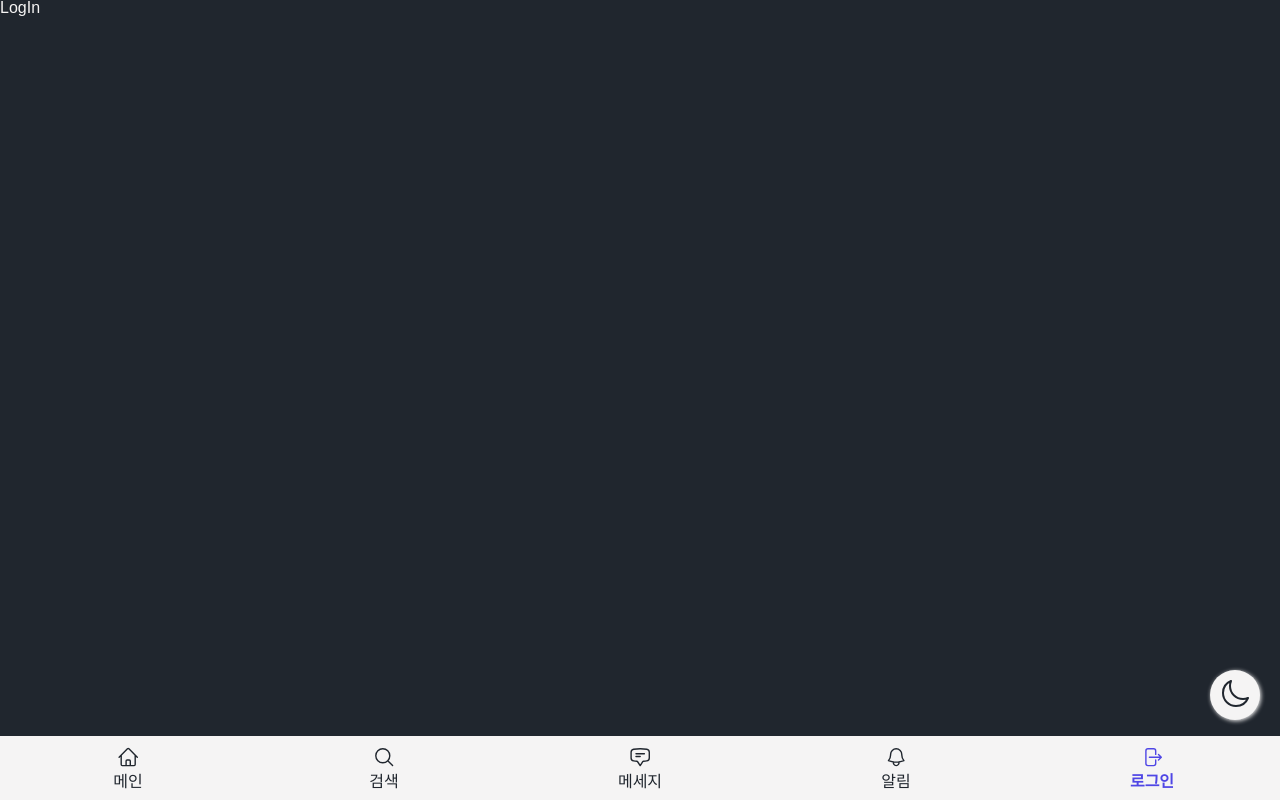
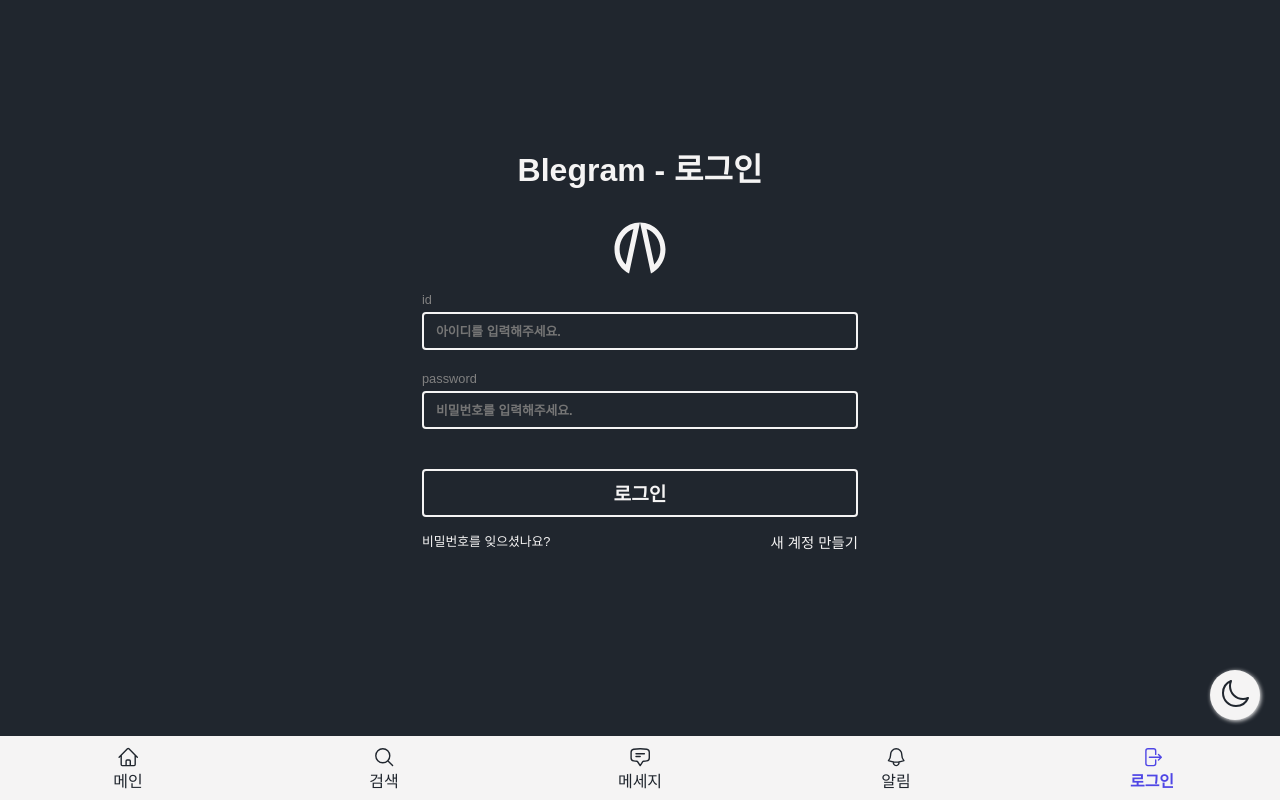
Before and after one commit to 1-blue/deprecated-blegram1, a Next.js app: page /login in a window 1280 px wide. Built offline with nearby package versions, Linux system fonts and the light colour scheme.

Commit message:
Feat: (FE) Add LogIn Page logic
1. 로그인 페이지 레이아웃 작성
2. 로그인 요청 로직 작성

```diff
--- a/src/apis/auth.ts
+++ b/src/apis/auth.ts
@@ -3,7 +3,11 @@ import { serverInstance } from ".";
 /** 2023/03/15 - 회원가입 요청 - by 1-blue */
 const apiSignUp = async (body: any) => serverInstance.post("/signup", body);
 
+/** 2023/03/15 - 로그인 요청 - by 1-blue */
+const apiLogIn = async (body: any) => serverInstance.post("/login", body);
+
 /** 2023/03/15 - 인증 관련된 요청 - by 1-blue */
 export const apiServiceAuth = {
   apiSignUp,
+  apiLogIn,
 };
--- a/src/app/login/page.tsx
+++ b/src/app/login/page.tsx
@@ -1,14 +1,74 @@
+"use client";
+
+import { FormEventHandler, useCallback } from "react";
+import Link from "next/link";
+import { useForm } from "react-hook-form";
+
+// component
+import FormToolkit from "@src/components/common/FormToolkit";
+
+// style
+import StyledLogInForm from "./style";
+
+// type
+import type { LogInForm } from "@src/types";
+import Logo from "@src/components/common/Logo";
+import { apiServiceAuth } from "@src/apis";
+
 /** 2023/03/24 - 로그인 페이지 - by 1-blue */
 const LogInPage = () => {
+  const {
+    register,
+    handleSubmit,
+    formState: { errors },
+  } = useForm<LogInForm>();
+
+  /** 2023/03/25 - 로그인 수행 핸들러 - by 1-blue */
+  const onLogIn: FormEventHandler<HTMLFormElement> = handleSubmit(
+    useCallback(async (body) => {
+      try {
+        const { data } = await apiServiceAuth.apiLogIn(body);
+
+        console.log("data >> ", data);
+      } catch (error) {
+        console.error(error);
+      }
+    }, [])
+  );
+
   return (
-    <>
-      <h1>LogIn</h1>
-    </>
+    <StyledLogInForm onSubmit={onLogIn}>
+      <h1>Blegram - 로그인</h1>
+
+      <Logo width={60} height={60} />
+
+      <FormToolkit.Input
+        id="id"
+        type="text"
+        placeholder="아이디를 입력해주세요."
+        subText={errors.id?.message}
+        {...register("id", { required: "아이디를 입력해주세요!" })}
+      />
+      <FormToolkit.Input
+        id="password"
+        type="password"
+        placeholder="비밀번호를 입력해주세요."
+        subText={errors.password?.message}
+        {...register("password", { required: "비밀번호를 입력해주세요!" })}
+      />
+      <br />
+      <FormToolkit.Button type="submit">로그인</FormToolkit.Button>
+
+      <div>
+        <Link href="/login">비밀번호를 잊으셨나요?</Link>
+        <Link href="/signup">새 계정 만들기</Link>
+      </div>
+    </StyledLogInForm>
   );
 };
 
 export default LogInPage;
 
-export const metadata = {
-  title: "blegram | 로그인",
-};
+// export const metadata = {
+//   title: "blegram | 로그인",
+// };
--- /dev/null
+++ b/src/app/login/style.ts
@@ -0,0 +1,49 @@
+import styled from "styled-components";
+
+/** 2023/03/26 - 로그인 Form 스타일 - by 1-blue */
+const StyledLogInForm = styled.form`
+  min-height: calc(100vh - 80px);
+  max-width: 468px;
+  padding: 0 1em;
+  margin: 0 auto;
+
+  display: flex;
+  flex-flow: column nowrap;
+  justify-content: center;
+  align-items: center;
+
+  & > * + * {
+    margin-bottom: 1em;
+  }
+
+  & > h1 {
+    font-size: 2rem;
+    font-weight: bold;
+
+    margin-bottom: 1em;
+  }
+
+  & > div {
+    width: 100%;
+
+    display: flex;
+    justify-content: space-between;
+
+    color: ${({ theme }) => theme.colors.fg};
+
+    & > a:focus,
+    & > a:hover {
+      outline: none;
+      text-decoration: underline;
+      text-underline-offset: 4px;
+    }
+    & > a:first-child {
+      font-size: 0.8rem;
+    }
+    & > a:last-child {
+      font-size: 0.9rem;
+    }
+  }
+`;
+
+export default StyledLogInForm;
--- a/src/types/auth.ts
+++ b/src/types/auth.ts
@@ -10,3 +10,9 @@ export interface SignUpForm {
   introduction: string;
   avatar?: string;
 }
+
+/** 2023/03/25 - 로그인 요청 타입 - by 1-blue */
+export interface LogInForm {
+  id: string;
+  password: string;
+}
```
